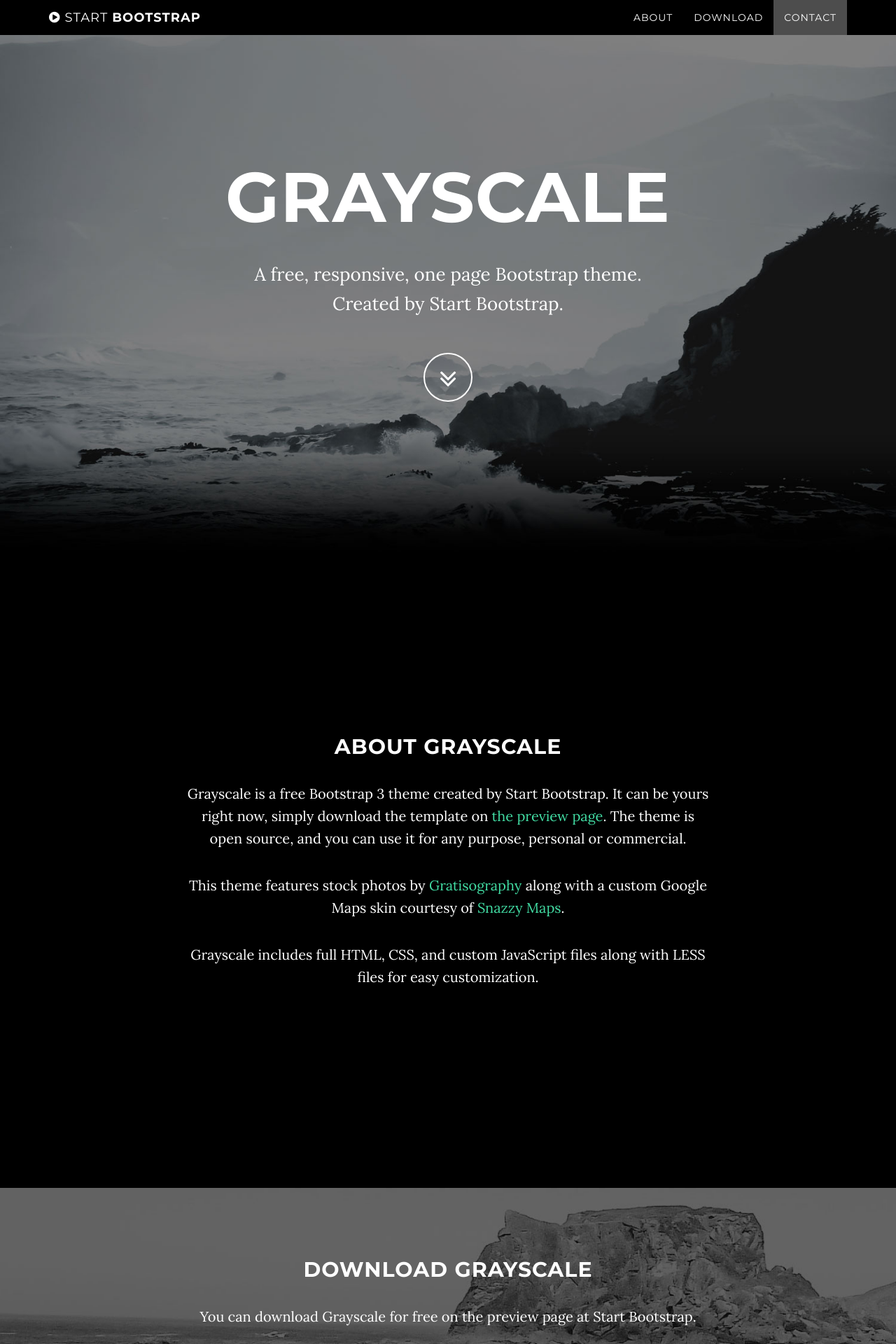
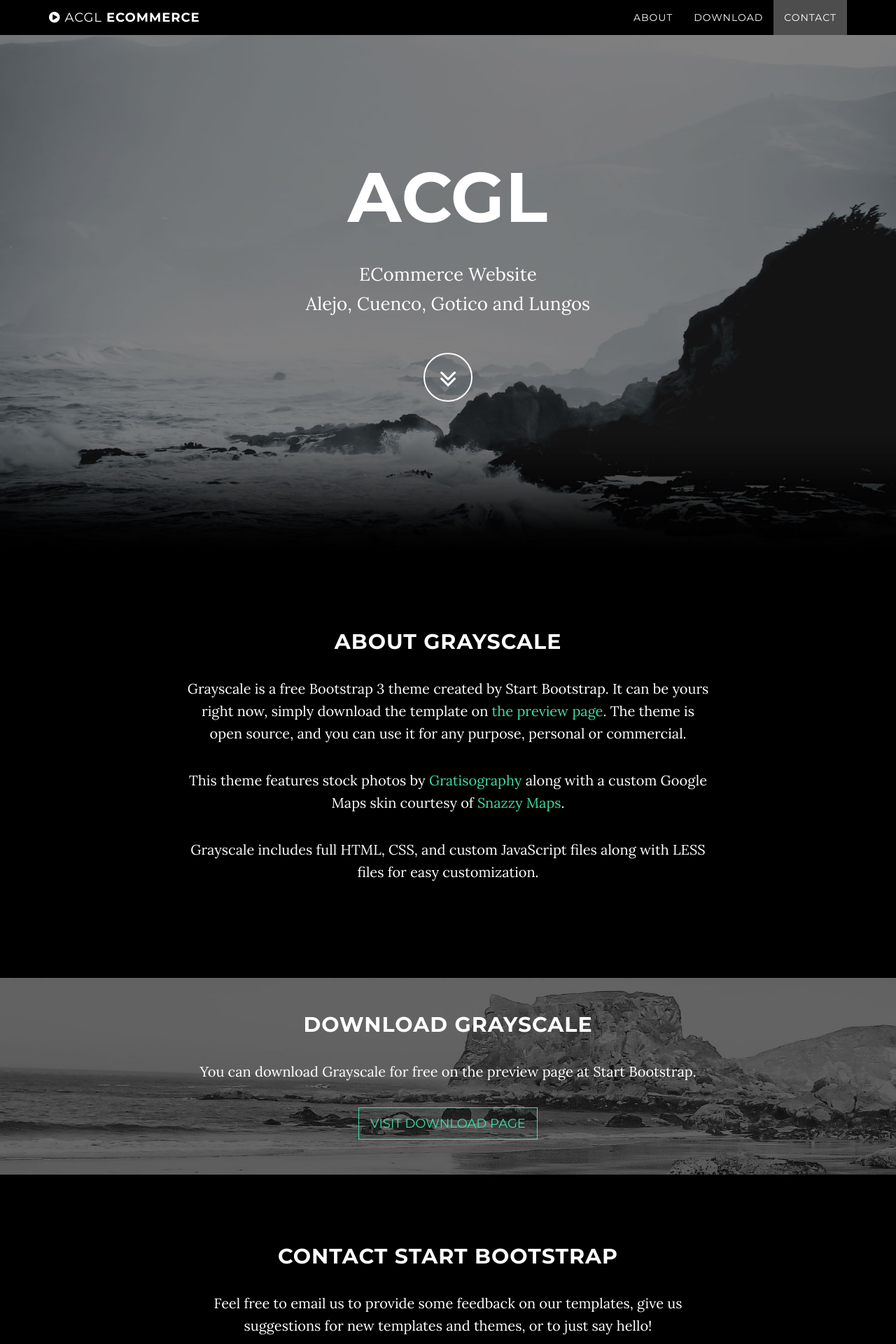
Before and after one commit to NotSoGoodDeveloper/ACGL-ECommerce, a PHP site: page / in a window 1280 px wide. Shown: the top 1920 px of the page at 70% size. Run offline with PHP 8.4, Linux system fonts and the light colour scheme.

Commit message:
fixed css spacing and modify land apge

```diff
--- a/css/style.css
+++ b/css/style.css
@@ -1,8 +1,8 @@
-/*!
- * Start Bootstrap - Grayscale v3.3.7+1 (http://startbootstrap.com/template-overviews/grayscale)
- * Copyright 2013-2016 Start Bootstrap
- * Licensed under MIT (https://github.com/BlackrockDigital/startbootstrap/blob/gh-pages/LICENSE)
- */
+/*
+///////////////////////////////////////////////////////////////////////////////
+Global
+///////////////////////////////////////////////////////////////////////////////
+*/
 body {
   width: 100%;
   height: 100%;
@@ -10,10 +10,12 @@
   color: white;
   background-color: black;
 }
+
 html {
   width: 100%;
   height: 100%;
 }
+
 h1,
 h2,
 h3,
@@ -26,11 +28,13 @@
   font-weight: 700;
   letter-spacing: 1px;
 }
+
 p {
   margin: 0 0 25px;
   font-size: 18px;
   line-height: 1.5;
 }
+
 @media (min-width: 768px) {
   p {
     margin: 0 0 35px;
@@ -38,20 +42,29 @@
     line-height: 1.6;
   }
 }
+
 a {
   color: #42DCA3;
   -webkit-transition: all 0.2s ease-in-out;
   -moz-transition: all 0.2s ease-in-out;
   transition: all 0.2s ease-in-out;
 }
+
 a:hover,
 a:focus {
   text-decoration: none;
   color: #1d9b6c;
 }
+
 .light {
   font-weight: 400;
 }
+
+/*
+///////////////////////////////////////////////////////////////////////////////
+Navigation
+///////////////////////////////////////////////////////////////////////////////
+*/
 .navbar-custom {
   margin-bottom: 0;
   border-bottom: 1px solid rgba(255, 255, 255, 0.3);
@@ -59,48 +72,59 @@
   font-family: "Montserrat", "Helvetica Neue", Helvetica, Arial, sans-serif;
   background-color: black;
 }
+
 .navbar-custom .navbar-toggle {
   color: white;
   background-color: rgba(255, 255, 255, 0.2);
   font-size: 12px;
 }
+
 .navbar-custom .navbar-toggle:focus,
 .navbar-custom .navbar-toggle:active {
   outline: none;
 }
+
 .navbar-custom .navbar-brand {
   font-weight: 700;
 }
+
 .navbar-custom .navbar-brand:focus {
   outline: none;
 }
+
 .navbar-custom a {
   color: white;
 }
+
 .navbar-custom .nav li a {
   -webkit-transition: background 0.3s ease-in-out;
   -moz-transition: background 0.3s ease-in-out;
   transition: background 0.3s ease-in-out;
 }
+
 .navbar-custom .nav li a:hover {
   color: rgba(255, 255, 255, 0.8);
   outline: none;
   background-color: transparent;
 }
+
 .navbar-custom .nav li a:focus,
 .navbar-custom .nav li a:active {
   outline: none;
   background-color: transparent;
 }
+
 .navbar-custom .nav li.active {
   outline: none;
 }
+
 .navbar-custom .nav li.active a {
   background-color: rgba(255, 255, 255, 0.3);
 }
 .navbar-custom .nav li.active a:hover {
   color: white;
 }
+
 @media (min-width: 768px) {
   .navbar-custom {
     padding: 20px 0;
@@ -117,6 +141,12 @@
     border-bottom: 1px solid rgba(255, 255, 255, 0.3);
   }
 }
+
+/*
+///////////////////////////////////////////////////////////////////////////
+Intro Header
+///////////////////////////////////////////////////////////////////////////
+*/
 .intro {
   display: table;
   width: 100%;
@@ -131,16 +161,19 @@
   background-size: cover;
   -o-background-size: cover;
 }
+
 .intro .intro-body {
   display: table-cell;
   vertical-align: middle;
 }
+
 .intro .intro-body .brand-heading {
   font-size: 40px;
 }
 .intro .intro-body .intro-text {
   font-size: 18px;
 }
+
 @media (min-width: 768px) {
   .intro {
     height: 100%;
@@ -153,6 +186,7 @@
     font-size: 26px;
   }
 }
+
 .btn-circle {
   width: 70px;
   height: 70px;
@@ -167,18 +201,21 @@
   -moz-transition: background 0.3s ease-in-out;
   transition: background 0.3s ease-in-out;
 }
+
 .btn-circle:hover,
 .btn-circle:focus {
   outline: none;
   color: white;
   background: rgba(255, 255, 255, 0.1);
 }
+
 .btn-circle i.animated {
   -webkit-transition-property: -webkit-transform;
   -webkit-transition-duration: 1s;
   -moz-transition-property: -moz-transform;
   -moz-transition-duration: 1s;
 }
+
 .btn-circle:hover i.animated {
   -webkit-animation-name: pulse;
   -moz-animation-name: pulse;
@@ -189,6 +226,7 @@
   -webkit-animation-timing-function: linear;
   -moz-animation-timing-function: linear;
 }
+
 @-webkit-keyframes pulse {
   0% {
     -webkit-transform: scale(1);
@@ -203,6 +241,7 @@
     transform: scale(1);
   }
 }
+
 @-moz-keyframes pulse {
   0% {
     -moz-transform: scale(1);
@@ -217,9 +256,11 @@
     transform: scale(1);
   }
 }
+
 .content-section {
   padding-top: 100px;
 }
+
 .download-section {
   width: 100%;
   padding: 50px 0;
@@ -231,23 +272,7 @@
   background-size: cover;
   -o-background-size: cover;
 }
-#map {
-  width: 100%;
-  height: 200px;
-  margin-top: 100px;
-}
-@media (min-width: 767px) {
-  .content-section {
-    padding-top: 250px;
-  }
-  .download-section {
-    padding: 100px 0;
-  }
-  #map {
-    height: 400px;
-    margin-top: 250px;
-  }
-}
+
 .btn {
   text-transform: uppercase;
   font-family: "Montserrat", "Helvetica Neue", Helvetica, Arial, sans-serif;
@@ -257,11 +282,13 @@
   transition: all 0.3s ease-in-out;
   border-radius: 0;
 }
+
 .btn-default {
   border: 1px solid #42DCA3;
   color: #42DCA3;
   background-color: transparent;
 }
+
 .btn-default:hover,
 .btn-default:focus {
   border: 1px solid #42DCA3;
@@ -269,43 +296,58 @@
   color: black;
   background-color: #42DCA3;
 }
+
 ul.banner-social-buttons {
   margin-top: 0;
 }
+
 @media (max-width: 1199px) {
   ul.banner-social-buttons {
     margin-top: 15px;
   }
 }
+
 @media (max-width: 767px) {
   ul.banner-social-buttons li {
     display: block;
     margin-bottom: 20px;
     padding: 0;
   }
+
   ul.banner-social-buttons li:last-child {
     margin-bottom: 0;
   }
 }
+
+/*
+///////////////////////////////////////////////////////////////////////////
+Footer Section
+///////////////////////////////////////////////////////////////////////////
+*/
 footer {
   padding: 50px 0;
 }
+
 footer p {
   margin: 0;
 }
+
 ::-moz-selection {
   text-shadow: none;
   background: #fcfcfc;
   background: rgba(255, 255, 255, 0.2);
 }
+
 ::selection {
   text-shadow: none;
   background: #fcfcfc;
   background: rgba(255, 255, 255, 0.2);
 }
+
 img::selection {
   background: transparent;
 }
+
 img::-moz-selection {
   background: transparent;
 }
--- a/index.html
+++ b/index.html
@@ -33,7 +33,7 @@
                     Menu <i class="fa fa-bars"></i>
                 </button>
                 <a class="navbar-brand page-scroll" href="#page-top">
-                    <i class="fa fa-play-circle"></i> <span class="light">Start</span> Bootstrap
+                    <i class="fa fa-play-circle"></i> <span class="light">ACGL</span> ECommerce
                 </a>
             </div>
 
@@ -70,9 +70,10 @@
             <div class="container">
                 <div class="row">
                     <div class="col-md-8 col-md-offset-2">
-                        <h1 class="brand-heading">Grayscale</h1>
-                        <p class="intro-text">A free, responsive, one page Bootstrap theme.
-                            <br>Created by Start Bootstrap.</p>
+                        <h1 class="brand-heading">ACGL</h1>
+                        <p class="intro-text">ECommerce Website
+                            <br>Alejo, Cuenco, Gotico and Lungos</p>
+
                         <a href="#about" class="btn btn-circle page-scroll">
                             <i class="fa fa-angle-double-down animated"></i>
                         </a>
```
